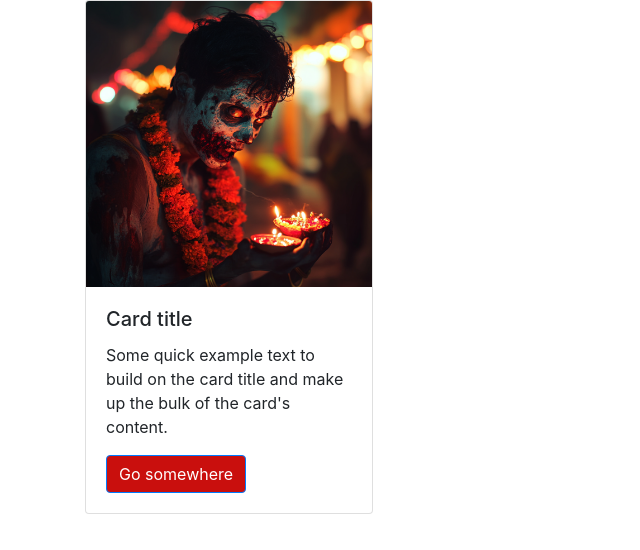
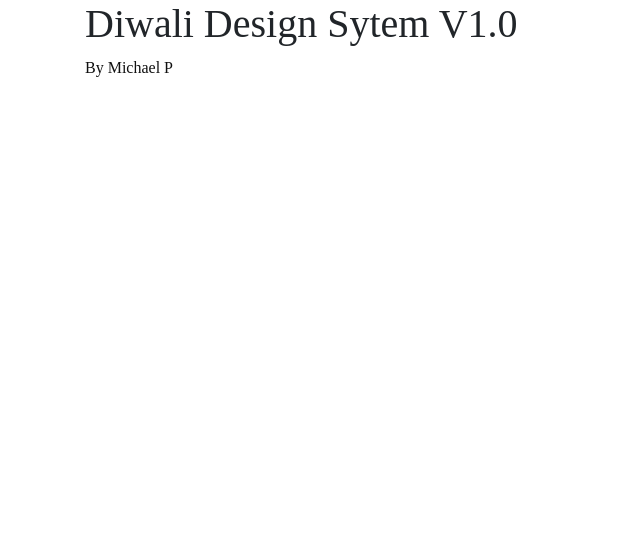
Before and after one commit to micposso/bootstrap-ui-nyit-fall, a plain HTML site: page index.html in a window 1280 px wide. Shown: the whole page, without its empty margins (0-640 px from the left). Drawn offline with nearby package versions, Linux system fonts and the light colour scheme; a web font is replaced by a local one.

Commit message:
add variables

```diff
--- a/css/styles.css
+++ b/css/styles.css
@@ -1,3 +1,21 @@
+:root {
+  --D-Primary-main: #58733D;
+  --D-Secondary-main: #F29849;
+  --D-Tertiary-main: #F27C38;
+  --D-font:"Amethysta";
+  --D-text: #101010;
+}
+
+p {
+  font-family: var(--D-font);
+  color: var(--D-text);
+}
+
+h1, h2, h3, h4, h5, h6 {
+    font-family: var(--D-font);
+}
+
+
 .my-button {
-  background-color: #c90f0d;
+  background-color: var(--D-Primary-main);
 }
--- a/index.html
+++ b/index.html
@@ -3,6 +3,12 @@
   <head>
     <meta charset="UTF-8" />
     <meta name="viewport" content="width=device-width, initial-scale=1.0" />
+    <link rel="preconnect" href="https://fonts.googleapis.com" />
+    <link rel="preconnect" href="https://fonts.gstatic.com" crossorigin />
+    <link
+      href="https://fonts.googleapis.com/css2?family=Amethysta&display=swap"
+      rel="stylesheet"
+    />
     <link
       rel="stylesheet"
       href="https://cdn.jsdelivr.net/npm/bootstrap@4.6.2/dist/css/bootstrap.min.css"
@@ -14,22 +20,37 @@
   </head>
   <body>
     <div class="container">
+<!-- header row 1-->
       <div class="row">
         <div class="col">
-          <div class="card" style="width: 18rem">
-            <img src="./images/aaaaa.png " class="card-img-top" alt="..." />
-            <div class="card-body">
-              <h5 class="card-title">Card title</h5>
-              <p class="card-text">
-                Some quick example text to build on the card title and make up
-                the bulk of the card's content.
-              </p>
-              <a href="#" class="btn btn-primary my-button">Go somewhere</a>
-            </div>
-          </div>
+          <!-- Components go her -->
+           <h1>Diwali Design Sytem V1.0</h1>
+           <p>By Michael P</p>
         </div>
-        <div class="col"></div>
       </div>
+<!-- row 2 -->
+      <div class="row">
+        <div class="col">
+          <!-- Components go her -->
+
+        </div>
+        <div class="col">
+          <!-- Components go her -->
+
+        </div>
+      </div>
+<!-- row 3 -->
+      <div class="row">
+        <div class="col">
+          <!-- Components go her -->
+
+        </div>
+        <div class="col">
+          <!-- Components go her -->
+
+        </div>
+      </div>
+
     </div>
   </body>
 </html>
```
